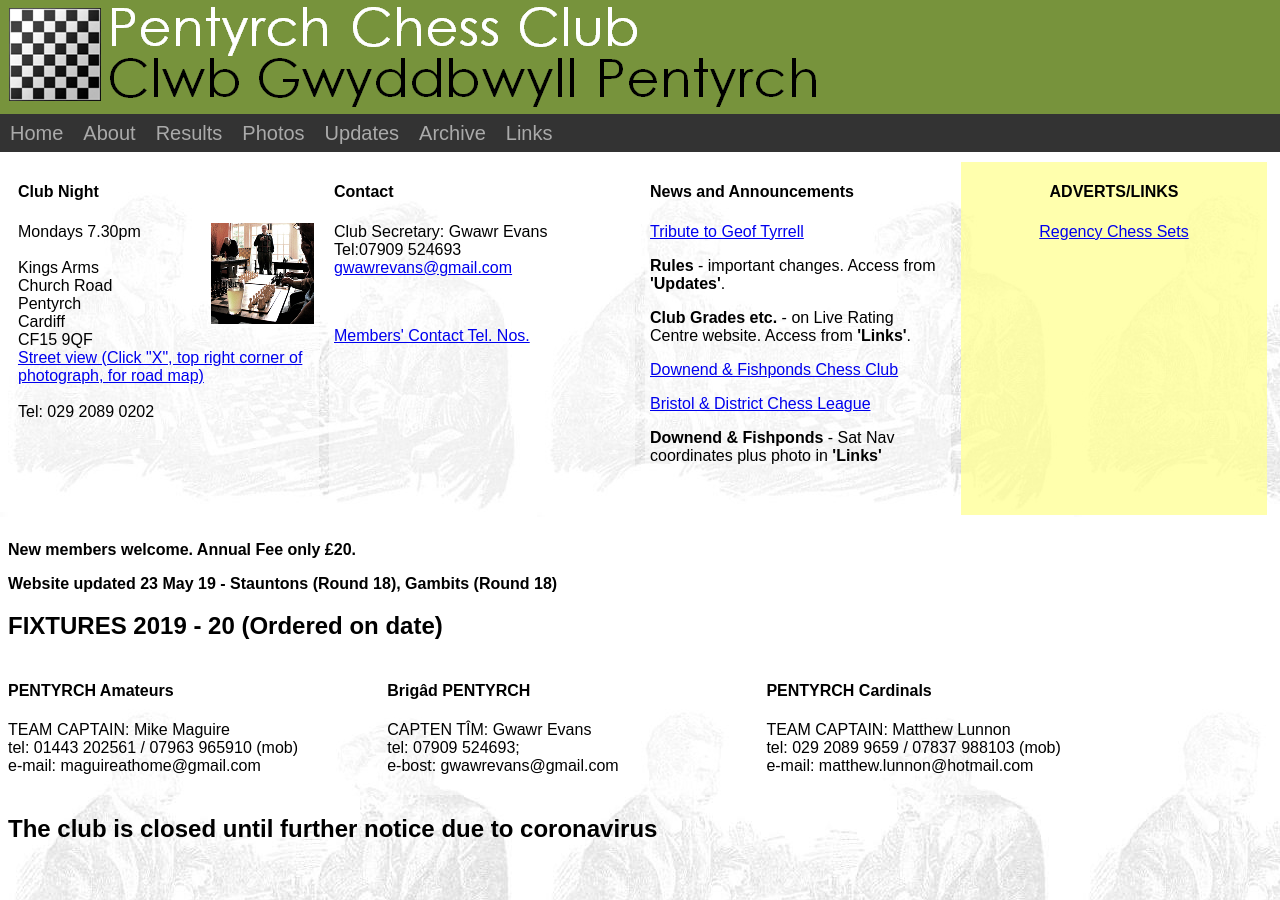
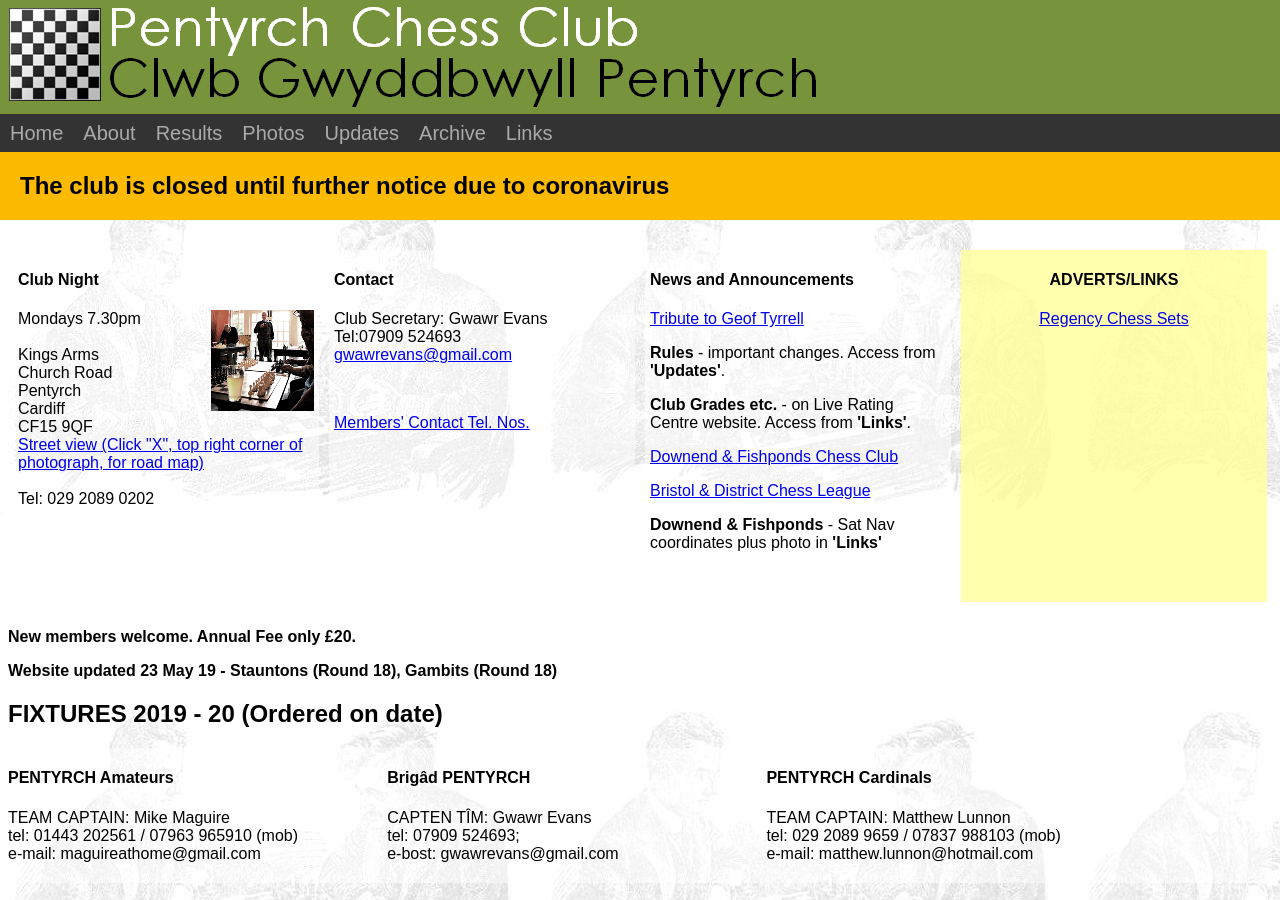
Before and after one commit to PentyrchChess/PentyrchChess.github.io, a Jekyll site: the page built from _pages/index.html, in a window 1280 px wide. Built offline with Jekyll 4.4.1, drawn with Linux system fonts in a browser that asks for light colours.

Commit message:
Make closure message more prominent

```diff
--- a/_pages/index.html
+++ b/_pages/index.html
@@ -13,6 +13,7 @@
 <body style="margin:0px;">
   {% include header.html %}
 <br>
+<h2 style="background: #fcba03;padding: 20px;">The club is closed until further notice due to coronavirus</h2>
 <div id="main-content">
     <div class="welcome">
       <div class="welcome-item">
```
Also changed, not shown: other parts of _pages/index.html (+0 -1 lines).
